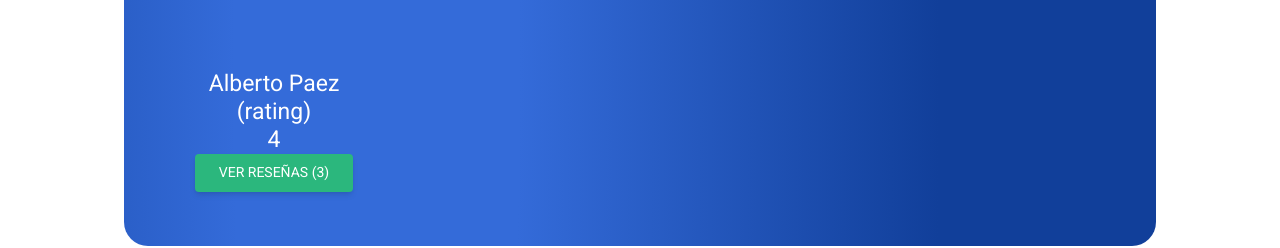
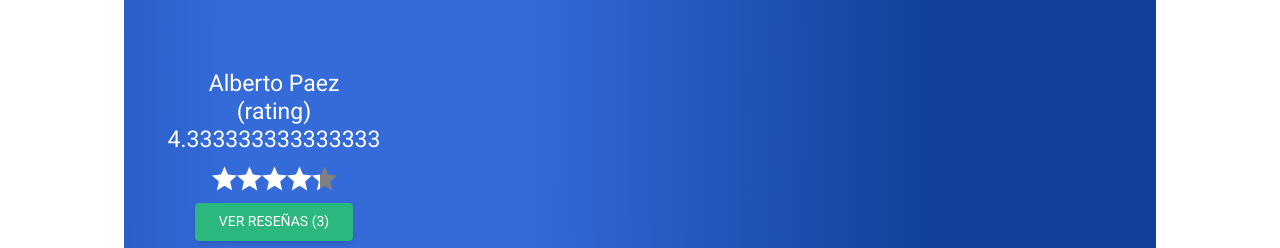
Before and after one commit to No-Country/S6-G03, a React (Vite) app in the folder frontend/: page /profesional/1 in a window 1280 px wide. Shown: the part 574-822 px from the top of the page. Built offline with nearby package versions, Linux system fonts and the light colour scheme.

Commit message:
progressive stars rating added

```diff
--- a/frontend/src/components/Category/SingleProfessional.jsx
+++ b/frontend/src/components/Category/SingleProfessional.jsx
@@ -5,6 +5,7 @@ import { useEffect, useState } from "react";
 import "./SingleProfessional.css";
 import {professionals} from "./dummyDB.js";
 import { BsFillGeoAltFill, BsChevronLeft} from "react-icons/bs";
+import StarRating from "./StarRating";
 
 
 
@@ -14,7 +15,8 @@ const SingleProfessional = () => {
   let reviewsCount = 0;
   const getRating= ()=>{
     let prom= professional.reviews.reduce((partialSum, a) => partialSum + a.rating, 0);
-
+    // console.log("rating is");
+    // console.log((prom/professional.reviews.length));
     return (prom/professional.reviews.length);
 
   }
@@ -47,7 +49,7 @@ getSkills(professional);
 
     <div className="flex w-[1032px] mx-auto my-5  justify-between">
       <div className="flex align-middle items-center text-black text-3xl font-bold"><span className="text-3xl font-black mr-5 "><Link><BsChevronLeft stroke-width="1"/></Link></span>{professional.title}</div>
-      <div className=""><span class="bg-[#89F0C5]  text-xl font-bold  inline-flex items-center px-5 py-3 rounded-3xl">
+      <div className="items-center align-middle justify-center "><span class="bg-[#89F0C5]  text-xl font-bold  inline-flex items-center px-5 py-3 rounded-3xl">
       {/* <svg aria-hidden="true" class="w-3 h-3 mr-1" fill="currentColor" viewBox="0 0 20 20" xmlns="http://www.w3.org/2000/svg"><path fill-rule="evenodd" d="M10 18a8 8 0 100-16 8 8 0 000 16zm1-12a1 1 0 10-2 0v4a1 1 0 00.293.707l2.828 2.829a1 1 0 101.415-1.415L11 9.586V6z" clip-rule="evenodd"></path></svg> */}
       <BsFillGeoAltFill className=" mr-1"/>
       {professional.zone}
@@ -63,9 +65,8 @@ getSkills(professional);
         <div className=" my-5">
         <h5 className="card-title">{professional.firstName} {professional.lastName}</h5>
         <p className="card-text">(rating)</p>
-        {getRating((rating)=>{
-          console.log("rating is..."+rating)
-        })}
+        {getRating()}
+        <StarRating rating={getRating()}/>
 
         <div class="flex space-x-2  justify-center">
           <button type="button" class="inline-block px-6 py-2.5 bg-green-secondary-70 text-white text-sm font-medium  leading-tight uppercase rounded shadow-md hover:bg-green-secondary-80 hover:shadow-lg focus:green-secondary-80 focus:shadow-lg focus:outline-none focus:ring-0  active:shadow-lg transition duration-150 ease-in-out">Ver Reseñas ({professional.reviews.length?professional.reviews.length:0})</button>
--- /dev/null
+++ b/frontend/src/components/Category/StarRating.jsx
@@ -0,0 +1,59 @@
+import React from 'react'
+import { useState } from 'react';
+import { useEffect } from 'react';
+const StarRating = ({rating}) => {
+
+    console.log("rating is");
+    console.log((rating));
+     const intStars= parseInt(rating);
+     const partStars= rating - intStars;
+     const [starArray, setStarArray]= useState([0,0,0,0,0]);
+
+
+
+     useEffect(() => {
+        // OTRO METODO PARA GENERAR EL ARRAY
+    //   setStarArray(initArray.fill(0,(intStars)));
+    //   setStarArray(starArray.splice((intStars),1,(partStars*100)));
+    //   console.log(starArray);
+    setStarArray(getStars());
+    setInterval(getStars)
+
+
+     }, [])
+
+    const getStars = ()=>{
+        starArray.map((n, index)=>{
+            if(index<intStars){
+                starArray[index]=100;
+            }
+            else if(index==intStars){
+               starArray[index]=partStars*100;
+            }
+        })
+        console.log(starArray);
+        return [...starArray];
+    }
+
+  return (
+    <>
+    <div className='flex flex-row  justify-center py-3'>
+    {starArray.map((p)=>{console.log(p);
+        return (<svg xmlns="http://www.w3.org/2000/svg" xmlnsXlink="http://www.w3.org/1999/xlink" width="25px" height="25px" viewBox="0 0 32 32">
+        <defs>
+          <linearGradient id={`grad-${p}`}>
+            <stop offset={`${p}%`} stop-color="white"/>
+            <stop offset="0%" stop-color="grey"/>
+          </linearGradient>
+        </defs>
+        <path fill={`url(#grad-${p})`} d="M20.388,10.918L32,12.118l-8.735,7.749L25.914,31.4l-9.893-6.088L6.127,31.4l2.695-11.533L0,12.118
+      l11.547-1.2L16.026,0.6L20.388,10.918z"/>
+      </svg>)
+    })}
+    </div>
+
+    </>
+  )
+}
+
+export default StarRating
--- a/frontend/src/components/Category/dummyDB.js
+++ b/frontend/src/components/Category/dummyDB.js
@@ -17,7 +17,7 @@ export const professionals= [
             {
                 id:"002",
                 "title":"buen trabajo 2",
-                "rating":4
+                "rating":5
             },
             {
                 id:"003",
```
